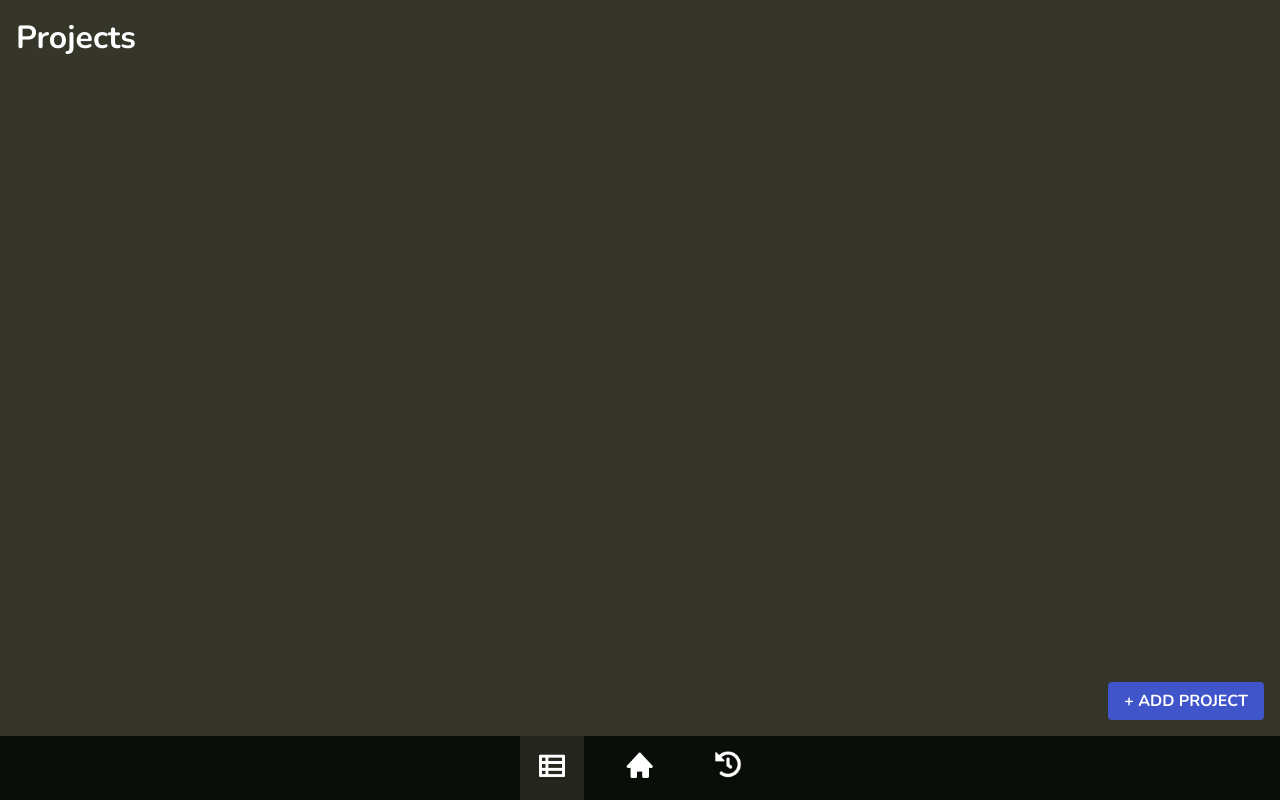
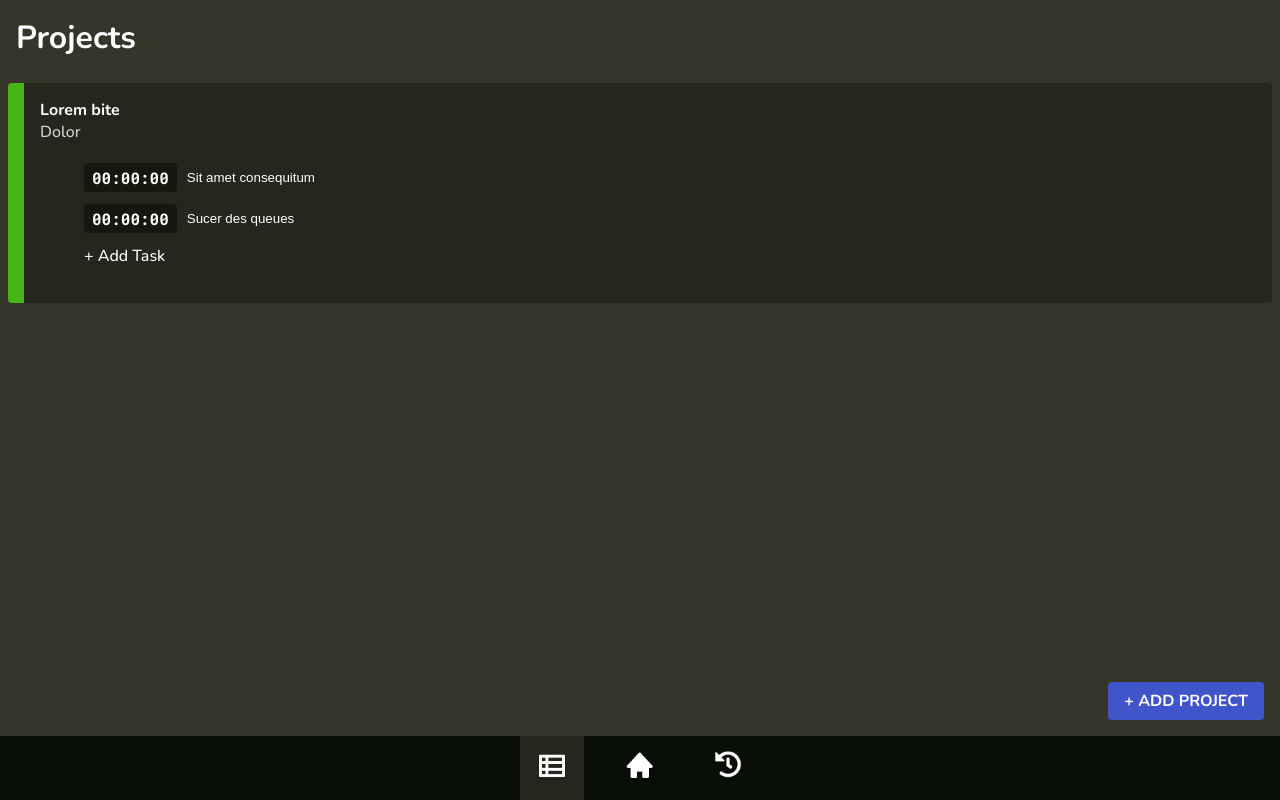
Before and after one commit to ivan-bortnik/simple-time-tracker, a Vue app: page / in a window 1280 px wide. Both pictures are taken after a click on the button 552 px from the left and 768 px from the top of the page. Built offline with nearby package versions, Linux system fonts and the light colour scheme.

Commit message:
Functiannal projects list

```diff
--- a/src/App.vue
+++ b/src/App.vue
@@ -1,10 +1,10 @@
 <template>
   <div id="app">
 
-    <timer v-if="currentTab == 'timer'"></timer>
+    <timer v-if="currentTab == 'timer'"
+    :project="projects[currentTask.project].name"
+    :task="projects[currentTask.project].tasks[currentTask.task].name"></timer>
     <projects-list v-if="currentTab == 'projects'" :projects="projects"></projects-list>
-
-
 
     <tab-bar></tab-bar>
 
@@ -26,7 +26,22 @@ export default {
     return {
       currentTab: 'timer',
 
-      projects: []
+      currentTask: {
+        project: 0,
+        task: 0
+      },
+
+      projects: [
+        {
+          name: "Lorem bite",
+          client: "Dolor",
+          colorTag: 1,
+          tasks: [
+            { name: "Sit amet consequitum", elapsedTime: 0 },
+            { name: "Sucer des queues", elapsedTime: 0 }
+          ]
+        }
+      ]
     }
   }
 }
@@ -41,5 +56,6 @@ export default {
   width: 100vw;
   height: 100vh;
   font-family: 'Nunito';
+  overflow: hidden;
 }
 </style>
--- a/src/components/CreateProject/CreateProject.css
+++ b/src/components/CreateProject/CreateProject.css
@@ -63,7 +63,22 @@ input[type=text]:focus {
     transition: .15s;
 }
 
-button {
+#cancel {
+    position: absolute;
+    bottom: 0;
+    left: 0;
+    background-color: #CF2E2E;
+    color: white;
+    padding: 8px 16px;
+    font-weight: bold;
+    text-align: center;
+    transition: .15s;
+    border-radius: 4px;
+    user-select: none;
+    border: none;
+}
+
+#create {
     position: absolute;
     bottom: 0;
     right: 0;
--- a/src/components/CreateProject/CreateProject.vue
+++ b/src/components/CreateProject/CreateProject.vue
@@ -28,7 +28,8 @@
 
             </form>
 
-            <button @click="createProject">+ CREATE</button>
+            <button @click="createProject" id="create">+ CREATE</button>
+            <button @click="cancel" id="cancel">CANCEL</button>
         </div>
 
     </div>
@@ -61,6 +62,10 @@ export default {
             });
 
             this.$parent.isCreateProjectWindowVisible = false;
+        },
+
+        cancel () {
+            this.$parent.isCreateProjectWindowVisible = false;
         }
     }
 }
--- a/src/components/ProjectsList/ProjectsList.css
+++ b/src/components/ProjectsList/ProjectsList.css
@@ -2,6 +2,12 @@ h1 {
     top: 64px;
     margin: 16px;
     color: white;
+}
+
+.container {
+    height: calc(100vw - 76px);
+    margin-bottom: 64px;
+    overflow: scroll;
 }
 
 .project {
@@ -44,3 +50,37 @@ h1 {
     box-shadow: 0 0 15px black;
     transition: .15s;
 }
+
+li {
+    margin: 4px 0;
+    border-radius: 4px;
+    padding: 4px;
+    display: flex;
+}
+
+li:hover {
+    background-color: #161810;
+}
+
+li input {
+    color: white;
+    outline: none;
+    border: none;
+    background-color: rgba(0, 0, 0, 0);
+    transition: .15s;
+    width: auto;
+    flex-grow: 1;
+}
+
+li input:focus {
+    border-bottom: 2px solid white;
+    transition: .15s;
+}
+
+.elapsed-time {
+    font-family: 'Roboto Mono';
+    background-color: #161810;
+    padding: 4px 8px;
+    margin: 0 8px 0 0;
+    border-radius: 4px;
+}
--- a/src/components/ProjectsList/ProjectsList.vue
+++ b/src/components/ProjectsList/ProjectsList.vue
@@ -3,13 +3,27 @@
 
         <h1>Projects</h1>
 
-        <div
-        class="project"
-        v-for="obj in projects"
-        :key="obj.name"
-        :style="{'border-color': getColor(obj.colorTag)}">
-            <p class="project-name">{{ obj.name }}</p>
-            <p class="project-client">{{ obj.client }}</p>
+
+        <div class="container">
+            <div
+            class="project"
+            v-for="(obj, projectID) in projects"
+            :key="projectID"
+            :style="{'border-color': getColor(obj.colorTag)}">
+                <p class="project-name">{{ obj.name }}</p>
+                <p class="project-client">{{ obj.client }}</p>
+
+                <ul class="tasks">
+                    <li v-for="(task, taskID) in obj.tasks" :key="taskID">
+                        <span class="elapsed-time" @click="setTask(projectID, taskID)">{{ formatTime(task.elapsedTime) }}</span>
+                        <input type="text" v-model="task.name" placeholder="Task name">
+                    </li>
+
+                    <li class="add-task" @click="addTask(projectID)">
+                        + Add Task
+                    </li>
+                </ul>
+            </div>
         </div>
 
         <p class="add-project" @click="isCreateProjectWindowVisible = true">+ ADD PROJECT</p>
@@ -28,12 +42,31 @@ export default {
     },
     data () {
         return {
-            isCreateProjectWindowVisible: false
+            isCreateProjectWindowVisible: false,
         }
     },
     methods: {
         getColor (tagID) {
+            // Simply returns the hex value from the premade pallete
+            // Colors are RED; GREEN; BLUE; PURPLE; YELLOW; WHITE
             return ["#b52616", "#46b516", "#1650b5", "#a10e97", "#e8c70c", "#ffffff"][tagID];
+        },
+
+        formatTime (time) {
+            // Return elapsed time in a string in a HH:MM:SS format
+            let hrs = `${Math.floor(time / 3600)}`.padStart(2, '0');
+            let min = `${Math.floor(time % 3600 / 60)}`.padStart(2, '0');
+            let sec = `${time % 60}`.padStart(2, '0');
+
+            return `${hrs}:${min}:${sec}`;
+        },
+
+        addTask (idx) {
+            this.projects[idx].tasks.push({name: "Task", elapsedTime: 0});
+        },
+
+        setTask (projectIdx, taskIdx) {
+            this.$parent.currentTask = { project: projectIdx, task: taskIdx };
         }
     }
 }
--- a/src/components/Timer/Timer.vue
+++ b/src/components/Timer/Timer.vue
@@ -5,7 +5,7 @@
 
         <div class="current-task">
             <p style="font-weight: light; opacity: .6">Working on</p>
-            <p style="font-weight: bold;">Lorem - Ipsum - Dolor</p>
+            <p style="font-weight: bold;">{{ project }} - {{ task }}</p>
         </div>
 
         <p id="timer">{{ formatTime() }}</p>
@@ -24,6 +24,8 @@ import StopConfirmation from '../StopConfirmation/StopConfirmation.vue';
 
 export default {
     name: "Timer",
+
+    props: ["project", "task"],
 
     components: {
         'stop-confirmation': StopConfirmation
@@ -78,8 +80,11 @@ export default {
         resetTimer () {
             clearInterval(this.timer);
             this.isRunning = false;
+            this.buttonSource = this.buttonStart;
+
+            // bro...
+            this.$parent.projects[this.$parent.currentTask.project].tasks[this.$parent.currentTask.task].elapsedTime += this.elapsedTime;
             this.elapsedTime = 0;
-            this.buttonSource = this.buttonStart;
         },
 
         formatTime () {
```
